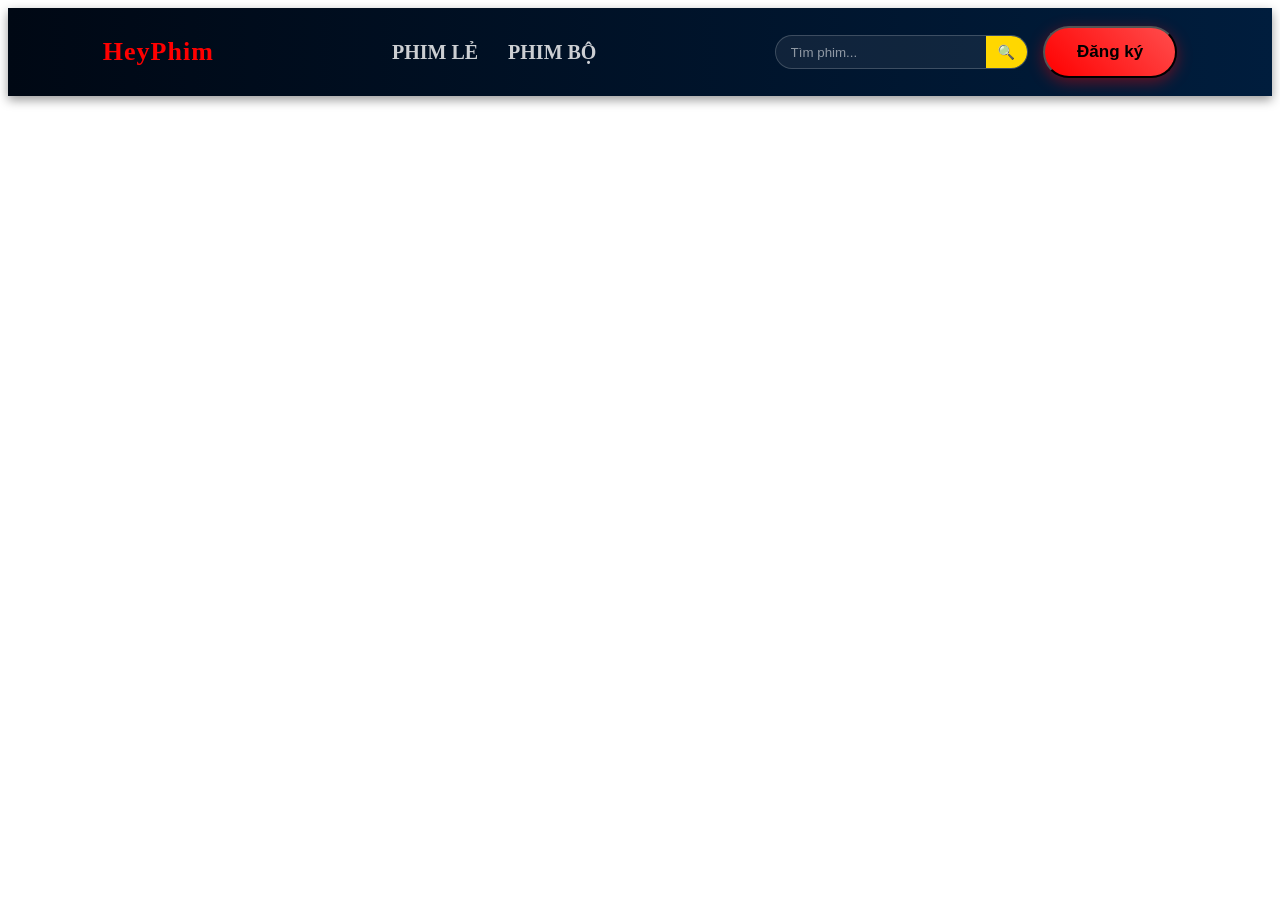
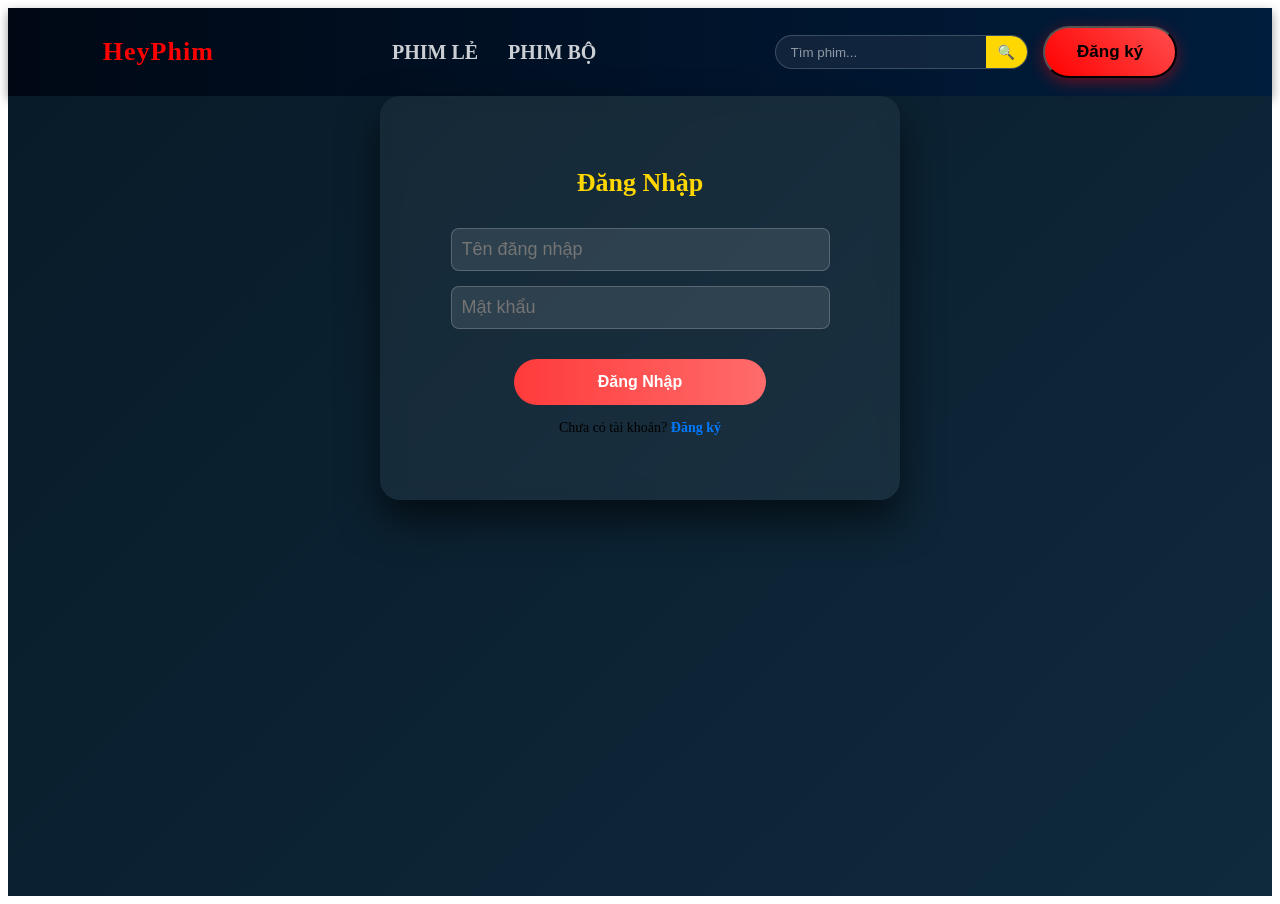
Before and after one commit to anle147/feWebPhim, a React (Vite) app: page /login in a window 1280 px wide. Before the commit the page ends 800 px from the top, so only its background shows below. Built offline with nearby package versions, Linux system fonts and the light colour scheme.

Commit message:
sua trang dang ky va them trang dang nhap

```diff
--- a/src/App.jsx
+++ b/src/App.jsx
@@ -8,6 +8,7 @@ import Banner from "./components/Banner";
 import WatchMovie from "./components/WatchMovie";
 import SearchPage from "./components/SearchPage";
 import Register from "./components/Register";
+import Login from "./components/Login";
 
 function App() {
   const [filter, setFilter] = useState("");
@@ -29,6 +30,7 @@ function App() {
 
         <Route path="/search" element={<SearchPage />} />
         <Route path="/register" element={<Register />} />
+        <Route path="/login" element={<Login />} />
         <Route path="/movie/:id" element={<MovieDetail />} />
         <Route path="/watch/:id" element={<WatchMovie />} />
       </Routes>
--- /dev/null
+++ b/src/components/Login.css
@@ -0,0 +1,40 @@
+.login-container {
+  display: flex;
+  justify-content: center;
+  align-items: center;
+  height: 100vh;
+}
+
+.login-form {
+  display: flex;
+  flex-direction: column;
+  width: 320px;
+  gap: 12px;
+}
+
+.login-form h2 {
+  text-align: center;
+}
+
+.login-input {
+  padding: 10px;
+  font-size: 14px;
+}
+
+.login-button {
+  padding: 10px;
+  cursor: pointer;
+  background-color: #111;
+  color: white;
+  border: none;
+  transition: 0.3s;
+}
+
+.login-button:hover {
+  background-color: #333;
+}
+
+.login-error {
+  color: red;
+  font-size: 14px;
+}
--- /dev/null
+++ b/src/components/Login.jsx
@@ -0,0 +1,76 @@
+import { useState } from "react";
+import axios from "axios";
+import { useNavigate } from "react-router-dom";
+import "./Register.css"; // 👈 dùng chung CSS
+
+function Login() {
+  const [username, setUsername] = useState("");
+  const [password, setPassword] = useState("");
+  const [error, setError] = useState("");
+
+  const navigate = useNavigate();
+
+  const handleLogin = async (e) => {
+    e.preventDefault();
+    setError("");
+
+    try {
+      const res = await axios.post(
+        "http://localhost:5000/api/auth/login",
+        {
+          username,
+          password,
+        }
+      );
+
+      localStorage.setItem("token", res.data.token);
+
+      alert("Đăng nhập thành công 🎉");
+      navigate("/");
+    } catch (err) {
+      setError(err.response?.data?.message || "Đăng nhập thất bại");
+    }
+  };
+
+  return (
+    <div className="register-page">
+      <form onSubmit={handleLogin} className="register-form">
+        <h2 className="register-title">Đăng Nhập</h2>
+
+        {error && <p className="register-error">{error}</p>}
+
+        <input
+          type="text"
+          placeholder="Tên đăng nhập"
+          value={username}
+          onChange={(e) => setUsername(e.target.value)}
+          className="register-input"
+        />
+
+        <input
+          type="password"
+          placeholder="Mật khẩu"
+          value={password}
+          onChange={(e) => setPassword(e.target.value)}
+          className="register-input"
+        />
+
+        <button type="submit" className="register-button">
+          Đăng Nhập
+        </button>
+
+        <p className="register-login-text">
+          Chưa có tài khoản?{" "}
+          <span
+            className="register-login-link"
+            onClick={() => navigate("/register")}
+          >
+            Đăng ký
+          </span>
+        </p>
+      </form>
+    </div>
+  );
+}
+
+export default Login;
--- a/src/components/Register.css
+++ b/src/components/Register.css
@@ -69,3 +69,19 @@
   margin-bottom: 10px;
   text-align: center;
 }
+
+.register-login-text {
+  margin-top: 15px;
+  text-align: center;
+  font-size: 14px;
+}
+
+.register-login-link {
+  color: #007bff;
+  cursor: pointer;
+  font-weight: bold;
+}
+
+.register-login-link:hover {
+  text-decoration: underline;
+}
--- a/src/components/Register.jsx
+++ b/src/components/Register.jsx
@@ -1,8 +1,11 @@
 import { useState } from "react";
+import { useNavigate } from "react-router-dom";
 import api from "../services/api";
 import "./Register.css";
 
 function Register() {
+  const navigate = useNavigate();
+
   const [username, setUsername] = useState("");
   const [email, setEmail] = useState("");
   const [password, setPassword] = useState("");
@@ -18,19 +21,16 @@ function Register() {
     setError("");
     setSuccess("");
 
-    // Trim dữ liệu tránh khoảng trắng
     const u = username.trim();
     const em = email.trim();
     const p = password.trim();
     const cp = confirmPassword.trim();
 
-    // Kiểm tra đầy đủ
     if (!u || !em || !p || !cp) {
       setError("Vui lòng nhập đầy đủ thông tin");
       return;
     }
 
-    // Kiểm tra mật khẩu khớp
     if (p !== cp) {
       setError("Mật khẩu nhập lại không khớp");
       return;
@@ -47,14 +47,12 @@ function Register() {
 
       setSuccess(res.data.message);
 
-      // Reset form
       setUsername("");
       setEmail("");
       setPassword("");
       setConfirmPassword("");
 
     } catch (err) {
-      console.log("Backend error:", err.response);
       setError(err.response?.data?.message || "Có lỗi xảy ra");
     } finally {
       setLoading(false);
@@ -104,6 +102,17 @@ function Register() {
         <button type="submit" className="register-button" disabled={loading}>
           {loading ? "Đang xử lý..." : "Đăng Ký"}
         </button>
+
+        {/* 👇 Thêm phần chuyển sang đăng nhập */}
+        <p className="register-login-text">
+          Đã có tài khoản?{" "}
+          <span
+            className="register-login-link"
+            onClick={() => navigate("/login")}
+          >
+            Đăng nhập
+          </span>
+        </p>
       </form>
     </div>
   );
```
